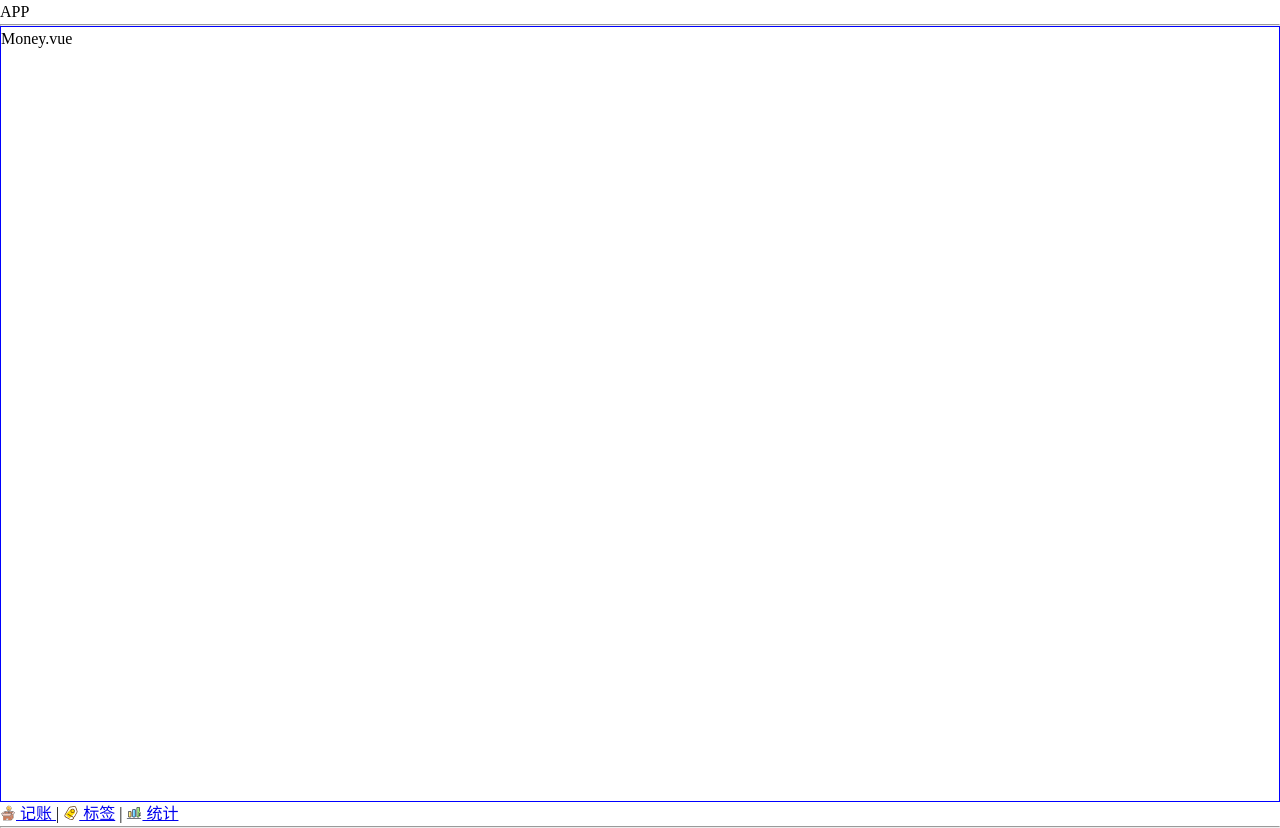
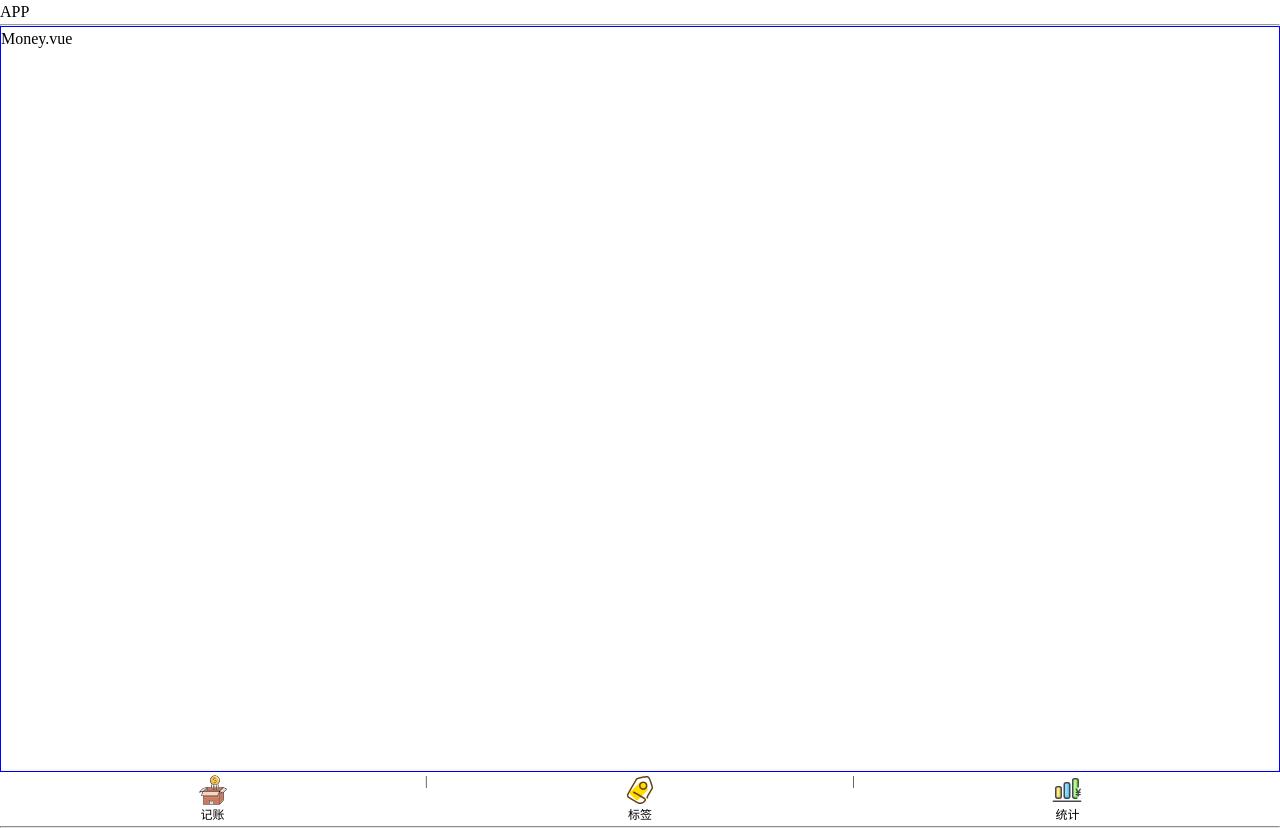
Before and after one commit to linmiaomiao1998/myblog, a Vue app in the folder nekobill/: page /#/money in a window 1280 px wide. Built offline with nearby package versions, Linux system fonts and the light colour scheme.

Commit message:
添加nav样式

```diff
--- a/nekobill/src/App.vue
+++ b/nekobill/src/App.vue
@@ -13,6 +13,10 @@
 }
 body{
   line-height: 1.5;
+}
+a{
+  text-decoration: none;
+  color: inherit;
 }
 #app {
   font-family: Avenir, Helvetica, Arial, sans-serif;
--- a/nekobill/src/components/Nav.vue
+++ b/nekobill/src/components/Nav.vue
@@ -23,17 +23,25 @@ export default {
 }
 </script>
 
+
 <style lang="scss" scoped>
-.nav{
-  display: flex;
-  box-shadow: 0 0 3px rgba(0,0,0,0.25);
-   flex-direction: row;
- > .item{
-    width:33.33333%;
+  nav {
     display: flex;
+    box-shadow:0 0 3px rgba(0, 0, 0, 0.25);
+    flex-direction: row;
+    font-size: 12px;
+  > .item {
+    width: 33.33333%;
+    display: flex;
+    justify-content: center;
     align-items: center;
-    justify-content: center;
     flex-direction: column;
-}
-}
+    padding: 2px 0;
+    .icon{
+      width: 32px;
+      height: 32px;
+    }
+   }
+  }
+
 </style>
```
